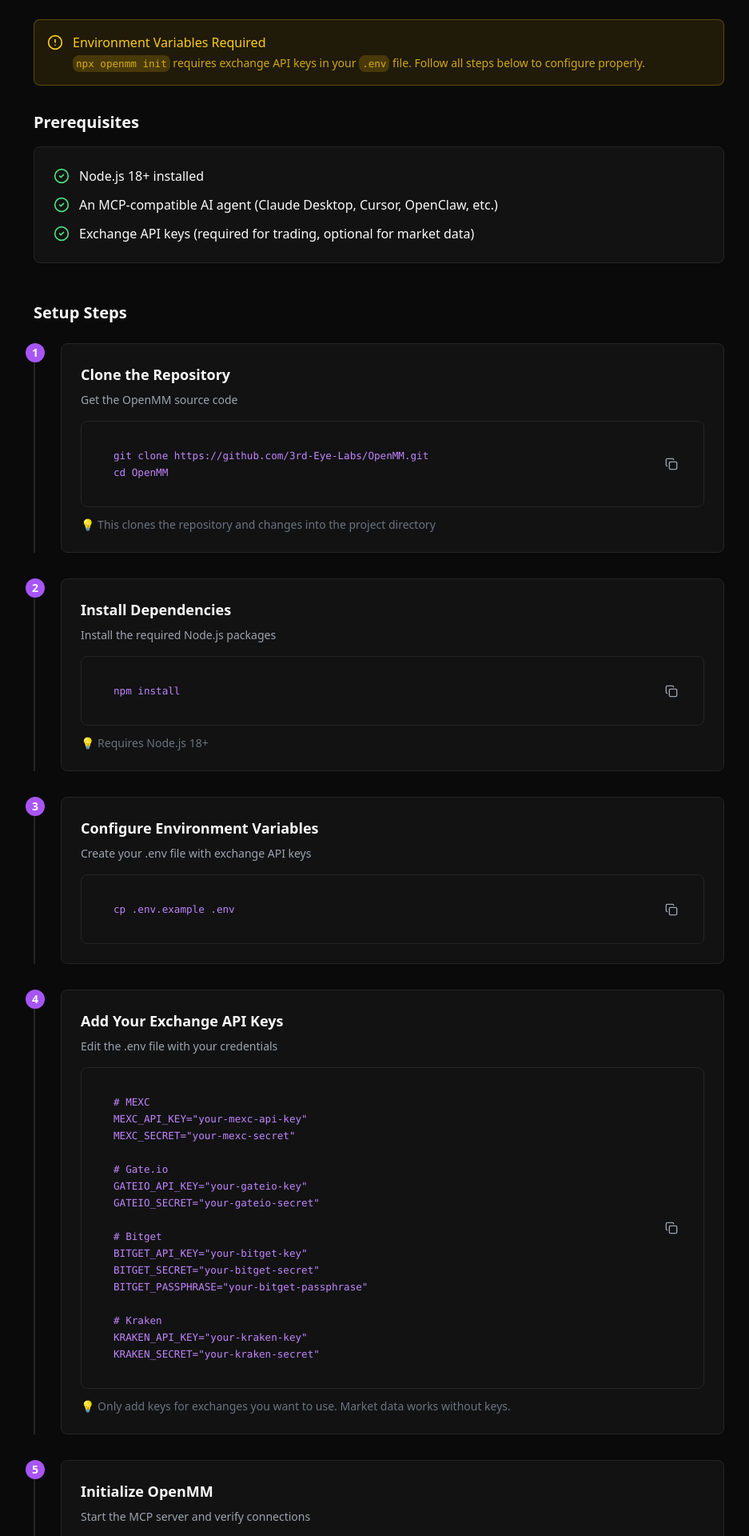
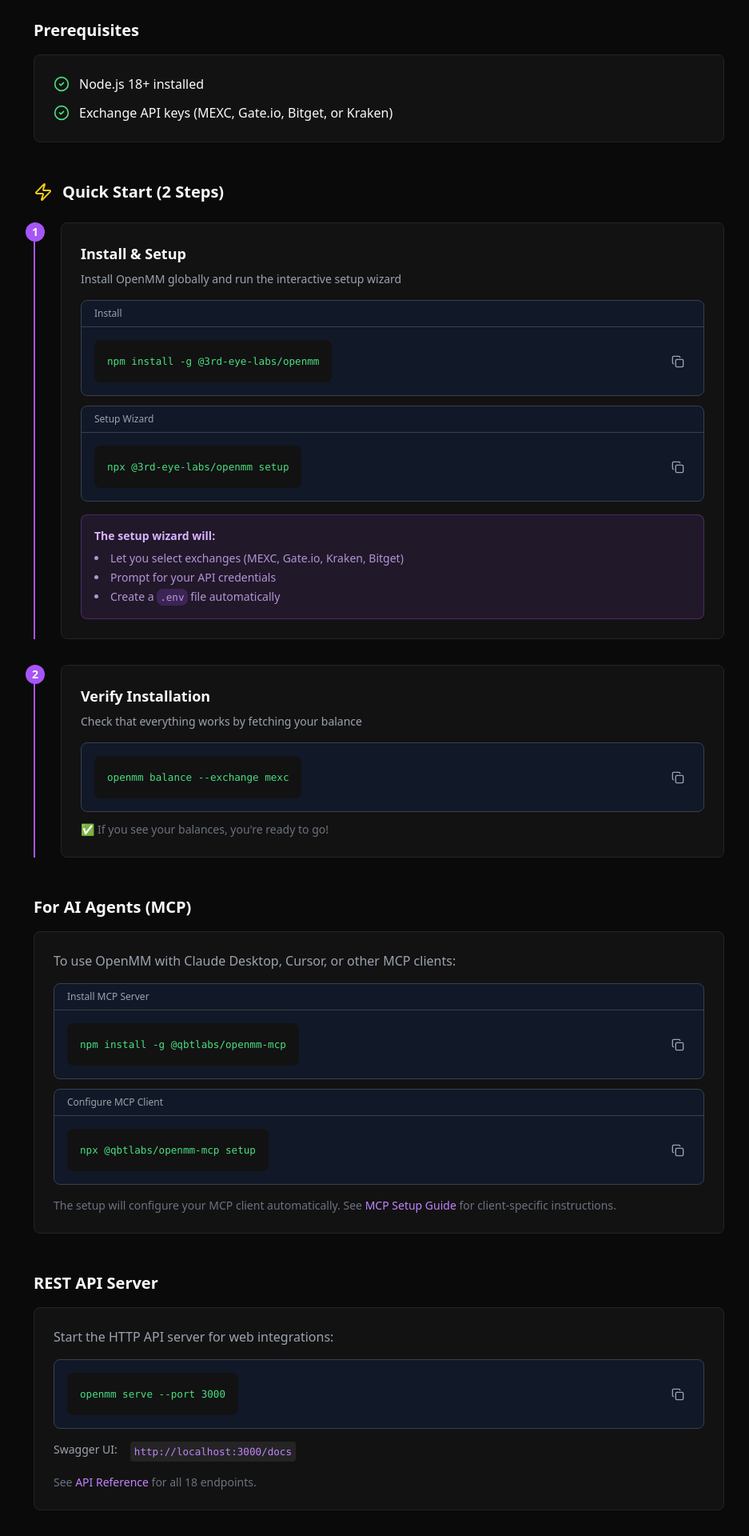
Before and after one commit to QBT-Labs/openmm-skills-portal, a Next.js app: page /docs/quickstart in a window 1280 px wide. Shown: the part 320-2240 px from the top of the page at 80% size, without its empty margins (166-1103 px from the left). Built offline with nearby package versions, Linux system fonts and the light colour scheme.

Commit message:
feat: Add API card to access methods + update quickstart
- Add 'API' card to 'Choose Your Access Method' section (4 cards now)
- Simplify quickstart to use setup wizard (2-step process)
- Add REST API server section with openmm serve command
- Link to docs.openmm.io for full API docs

```diff
--- a/src/app/docs/quickstart/page.tsx
+++ b/src/app/docs/quickstart/page.tsx
@@ -1,6 +1,6 @@
 'use client'
 
-import { Copy, Check, Clock, CheckCircle2, ArrowRight, AlertCircle } from 'lucide-react'
+import { Copy, Check, Clock, CheckCircle2, ArrowRight, Zap } from 'lucide-react'
 import { useState } from 'react'
 import Link from 'next/link'
 
@@ -24,81 +24,21 @@
   )
 }
 
-function CodeBlock({ code, language = 'bash' }: { code: string; language?: string }) {
+function CodeBlock({ code, label }: { code: string; label?: string }) {
   return (
-    <div className="install-box flex items-center justify-between">
+    <div className="bg-gray-900 rounded-lg border border-gray-700">
+      {label && (
+        <div className="px-4 py-2 border-b border-gray-700 text-xs text-gray-400">{label}</div>
+      )}
+      <div className="flex items-center justify-between p-4">
         <pre className="text-sm overflow-x-auto">
-        <code className="text-purple-400">{code}</code>
+          <code className="text-green-400">{code}</code>
         </pre>
         <CopyButton text={code} />
       </div>
+    </div>
   )
 }
-
-const steps = [
-  {
-    step: 1,
-    title: 'Clone the Repository',
-    description: 'Get the OpenMM source code',
-    code: `git clone https://github.com/3rd-Eye-Labs/OpenMM.git
-cd OpenMM`,
-    note: 'This clones the repository and changes into the project directory',
-  },
-  {
-    step: 2,
-    title: 'Install Dependencies',
-    description: 'Install the required Node.js packages',
-    code: 'npm install',
-    note: 'Requires Node.js 18+',
-  },
-  {
-    step: 3,
-    title: 'Configure Environment Variables',
-    description: 'Create your .env file with exchange API keys',
-    code: `cp .env.example .env`,
-    note: null,
-  },
-  {
-    step: 4,
-    title: 'Add Your Exchange API Keys',
-    description: 'Edit the .env file with your credentials',
-    code: `# MEXC
-MEXC_API_KEY="your-mexc-api-key"
-MEXC_SECRET="your-mexc-secret"
-
-# Gate.io
-GATEIO_API_KEY="your-gateio-key"
-GATEIO_SECRET="your-gateio-secret"
-
-# Bitget
-BITGET_API_KEY="your-bitget-key"
-BITGET_SECRET="your-bitget-secret"
-BITGET_PASSPHRASE="your-bitget-passphrase"
-
-# Kraken
-KRAKEN_API_KEY="your-kraken-key"
-KRAKEN_SECRET="your-kraken-secret"`,
-    note: 'Only add keys for exchanges you want to use. Market data works without keys.',
-    language: 'env',
-  },
-  {
-    step: 5,
-    title: 'Initialize OpenMM',
-    description: 'Start the MCP server and verify connections',
-    code: 'npx openmm init',
-    note: '⚠️ This command requires the .env file to be configured first',
-  },
-  {
-    step: 6,
-    title: 'Start Using OpenMM',
-    description: 'Ask your agent to interact with exchanges',
-    code: `"Get the BTC/USDT price on MEXC"
-"Show my balances across all exchanges"
-"What's the orderbook for ETH/USDT?"`,
-    note: 'Your agent now has access to 30+ trading tools',
-    language: 'text',
-  },
-]
 
 const availableTools = [
   { name: 'openmm_ticker', description: 'Get price, bid/ask, spread, 24h volume' },
@@ -121,27 +61,13 @@
         </Link>
         <div className="flex items-center gap-3 mb-4">
           <Clock className="w-6 h-6 text-purple-400" />
-          <span className="text-sm text-purple-400 bg-purple-500/20 px-2 py-1 rounded">5 minute setup</span>
+          <span className="text-sm text-purple-400 bg-purple-500/20 px-2 py-1 rounded">2 minute setup</span>
         </div>
         <h1 className="text-4xl font-bold mb-4">Quick Start Guide</h1>
         <p className="text-xl text-gray-400">
-          Get your AI agent trading in 5 minutes
+          Get your AI agent trading in 2 minutes with the setup wizard
         </p>
       </div>
-
-      {/* Important Note */}
-      <section className="mb-8">
-        <div className="bg-yellow-500/10 border border-yellow-500/30 rounded-lg p-4 flex gap-3">
-          <AlertCircle className="w-5 h-5 text-yellow-400 flex-shrink-0 mt-0.5" />
-          <div>
-            <p className="text-yellow-400 font-medium">Environment Variables Required</p>
-            <p className="text-yellow-400/80 text-sm mt-1">
-              <code className="bg-yellow-500/20 px-1 rounded">npx openmm init</code> requires exchange API keys in your <code className="bg-yellow-500/20 px-1 rounded">.env</code> file.
-              Follow all steps below to configure properly.
-            </p>
-          </div>
-        </div>
-      </section>
 
       {/* Prerequisites */}
       <section className="mb-12">
@@ -154,60 +80,101 @@
             </li>
             <li className="flex items-center gap-3">
               <CheckCircle2 className="w-5 h-5 text-green-400 flex-shrink-0" />
-              <span>An MCP-compatible AI agent (Claude Desktop, Cursor, OpenClaw, etc.)</span>
-            </li>
-            <li className="flex items-center gap-3">
-              <CheckCircle2 className="w-5 h-5 text-green-400 flex-shrink-0" />
-              <span>Exchange API keys (required for trading, optional for market data)</span>
+              <span>Exchange API keys (MEXC, Gate.io, Bitget, or Kraken)</span>
             </li>
           </ul>
         </div>
       </section>
 
-      {/* Steps */}
+      {/* Quick Start - 2 Steps */}
       <section className="mb-12">
-        <h2 className="text-xl font-semibold mb-6">Setup Steps</h2>
+        <div className="flex items-center gap-3 mb-6">
+          <Zap className="w-6 h-6 text-yellow-400" />
+          <h2 className="text-xl font-semibold">Quick Start (2 Steps)</h2>
+        </div>
+
         <div className="space-y-8">
-          {steps.map((step) => (
-            <div key={step.step} className="relative pl-8 border-l-2 border-border">
+          {/* Step 1 */}
+          <div className="relative pl-8 border-l-2 border-purple-500">
             <div className="absolute -left-3 top-0 w-6 h-6 bg-purple-500 rounded-full flex items-center justify-center text-sm font-bold">
-                {step.step}
+              1
             </div>
             <div className="bg-card border border-border rounded-lg p-6">
-                <h3 className="text-lg font-semibold mb-2">{step.title}</h3>
-                <p className="text-gray-400 text-sm mb-4">{step.description}</p>
-                <CodeBlock code={step.code} language={step.language} />
-                {step.note && (
-                  <p className="text-sm text-gray-500 mt-3">💡 {step.note}</p>
-                )}
+              <h3 className="text-lg font-semibold mb-2">Install & Setup</h3>
+              <p className="text-gray-400 text-sm mb-4">
+                Install OpenMM globally and run the interactive setup wizard
+              </p>
+              <div className="space-y-3">
+                <CodeBlock code="npm install -g @3rd-eye-labs/openmm" label="Install" />
+                <CodeBlock code="npx @3rd-eye-labs/openmm setup" label="Setup Wizard" />
+              </div>
+              <div className="mt-4 p-4 bg-purple-500/10 border border-purple-500/30 rounded-lg">
+                <p className="text-sm text-purple-300">
+                  <strong>The setup wizard will:</strong>
+                </p>
+                <ul className="text-sm text-purple-300/80 mt-2 space-y-1 list-disc list-inside">
+                  <li>Let you select exchanges (MEXC, Gate.io, Kraken, Bitget)</li>
+                  <li>Prompt for your API credentials</li>
+                  <li>Create a <code className="bg-purple-500/20 px-1 rounded">.env</code> file automatically</li>
+                </ul>
               </div>
             </div>
-          ))}
+          </div>
+
+          {/* Step 2 */}
+          <div className="relative pl-8 border-l-2 border-purple-500">
+            <div className="absolute -left-3 top-0 w-6 h-6 bg-purple-500 rounded-full flex items-center justify-center text-sm font-bold">
+              2
+            </div>
+            <div className="bg-card border border-border rounded-lg p-6">
+              <h3 className="text-lg font-semibold mb-2">Verify Installation</h3>
+              <p className="text-gray-400 text-sm mb-4">
+                Check that everything works by fetching your balance
+              </p>
+              <CodeBlock code="openmm balance --exchange mexc" />
+              <p className="text-sm text-gray-500 mt-3">
+                ✅ If you see your balances, you're ready to go!
+              </p>
+            </div>
+          </div>
         </div>
       </section>
 
-      {/* Alternative: Quick Install */}
+      {/* MCP Setup */}
       <section className="mb-12">
-        <h2 className="text-xl font-semibold mb-4">Alternative: Global Install</h2>
+        <h2 className="text-xl font-semibold mb-4">For AI Agents (MCP)</h2>
         <div className="bg-card border border-border rounded-lg p-6">
           <p className="text-gray-400 mb-4">
-            If you prefer to install OpenMM globally:
+            To use OpenMM with Claude Desktop, Cursor, or other MCP clients:
           </p>
-          <div className="space-y-4">
-            <div>
-              <p className="text-sm text-gray-500 mb-2">1. Install globally</p>
-              <CodeBlock code="npm install -g @3rd-eye-labs/openmm" />
+          <div className="space-y-3">
+            <CodeBlock code="npm install -g @qbtlabs/openmm-mcp" label="Install MCP Server" />
+            <CodeBlock code="npx @qbtlabs/openmm-mcp setup" label="Configure MCP Client" />
           </div>
-            <div>
-              <p className="text-sm text-gray-500 mb-2">2. Set environment variables in your shell profile (~/.zshrc or ~/.bashrc)</p>
-              <CodeBlock code={`export MEXC_API_KEY="your-key"
-export MEXC_SECRET="your-secret"`} />
+          <p className="text-sm text-gray-500 mt-4">
+            The setup will configure your MCP client automatically. See{' '}
+            <Link href="/docs/mcp-setup" className="text-purple-400 hover:underline">MCP Setup Guide</Link>{' '}
+            for client-specific instructions.
+          </p>
         </div>
-            <div>
-              <p className="text-sm text-gray-500 mb-2">3. Initialize</p>
-              <CodeBlock code="openmm init" />
+      </section>
+
+      {/* API Server */}
+      <section className="mb-12">
+        <h2 className="text-xl font-semibold mb-4">REST API Server</h2>
+        <div className="bg-card border border-border rounded-lg p-6">
+          <p className="text-gray-400 mb-4">
+            Start the HTTP API server for web integrations:
+          </p>
+          <CodeBlock code="openmm serve --port 3000" />
+          <div className="mt-4 flex gap-4 text-sm">
+            <span className="text-gray-400">Swagger UI:</span>
+            <code className="text-purple-400">http://localhost:3000/docs</code>
           </div>
-          </div>
+          <p className="text-sm text-gray-500 mt-4">
+            See <Link href="/docs/api-reference" className="text-purple-400 hover:underline">API Reference</Link>{' '}
+            for all 18 endpoints.
+          </p>
         </div>
       </section>
 
@@ -239,14 +206,24 @@
       {/* Next Steps */}
       <section className="bg-card border border-border rounded-lg p-8">
         <h2 className="text-xl font-semibold mb-4">Next Steps</h2>
-        <div className="grid md:grid-cols-2 gap-4">
+        <div className="grid md:grid-cols-3 gap-4">
           <Link
             href="/docs/mcp-setup"
             className="flex items-center justify-between p-4 bg-secondary/50 hover:bg-secondary rounded-lg transition-colors"
           >
             <div>
-              <div className="font-medium">MCP Setup Guide</div>
-              <div className="text-sm text-gray-400">Detailed client-specific instructions</div>
+              <div className="font-medium">MCP Setup</div>
+              <div className="text-sm text-gray-400">Configure AI clients</div>
+            </div>
+            <ArrowRight className="w-5 h-5 text-purple-400" />
+          </Link>
+          <Link
+            href="/docs/api-reference"
+            className="flex items-center justify-between p-4 bg-secondary/50 hover:bg-secondary rounded-lg transition-colors"
+          >
+            <div>
+              <div className="font-medium">API Reference</div>
+              <div className="text-sm text-gray-400">18 REST endpoints</div>
             </div>
             <ArrowRight className="w-5 h-5 text-purple-400" />
           </Link>
@@ -256,7 +233,7 @@
           >
             <div>
               <div className="font-medium">Browse Skills</div>
-              <div className="text-sm text-gray-400">See all available skill packages</div>
+              <div className="text-sm text-gray-400">Skill packages</div>
             </div>
             <ArrowRight className="w-5 h-5 text-purple-400" />
           </Link>
--- a/src/components/home/access-methods.tsx
+++ b/src/components/home/access-methods.tsx
@@ -1,6 +1,6 @@
 'use client'
 
-import { ArrowRight, Terminal, Plug, Cpu } from 'lucide-react'
+import { ArrowRight, Terminal, Plug, Cpu, Code } from 'lucide-react'
 import Link from 'next/link'
 
 const accessMethods = [
@@ -25,6 +25,13 @@
     href: '/docs/cli',
     cta: 'CLI Reference',
   },
+  {
+    icon: Code,
+    title: 'API',
+    description: 'REST API with 18 endpoints. Swagger docs included. For web apps and integrations.',
+    href: '/docs/api-reference',
+    cta: 'API Reference',
+  },
 ]
 
 export function AccessMethods() {
@@ -43,7 +50,7 @@
       </div>
 
       {/* Cards Grid */}
-      <div className="grid sm:grid-cols-3 gap-6">
+      <div className="grid sm:grid-cols-2 lg:grid-cols-4 gap-6">
         {accessMethods.map((method) => (
           <Link
             key={method.title}
```
Lines whose indentation alone changed are shown as unchanged.
